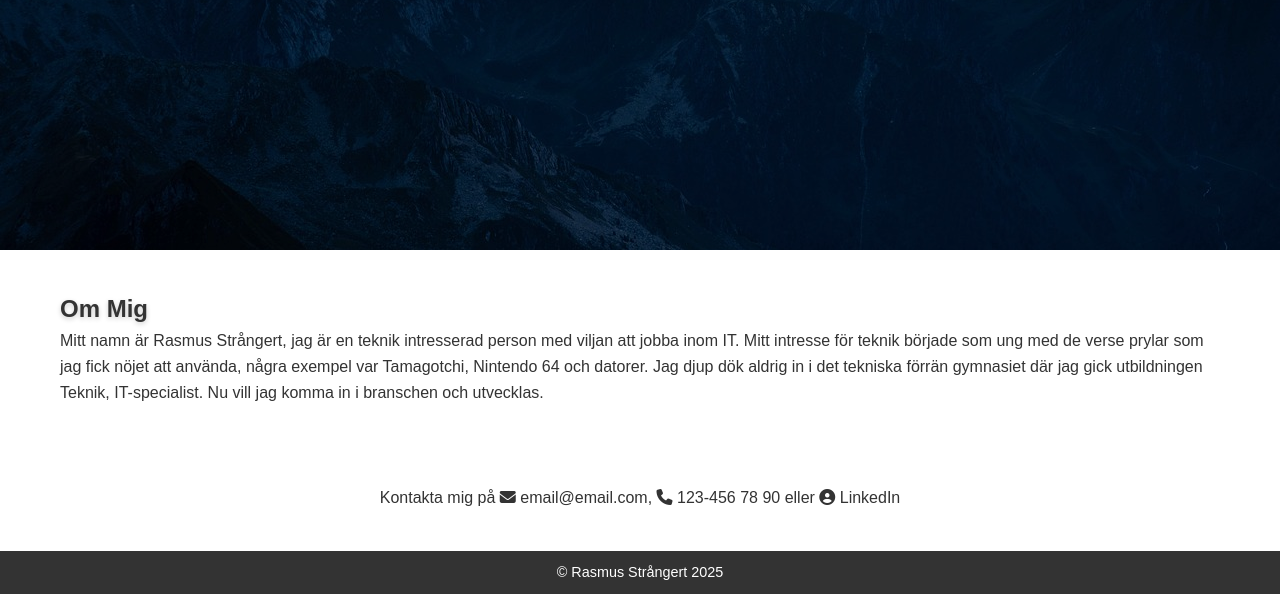
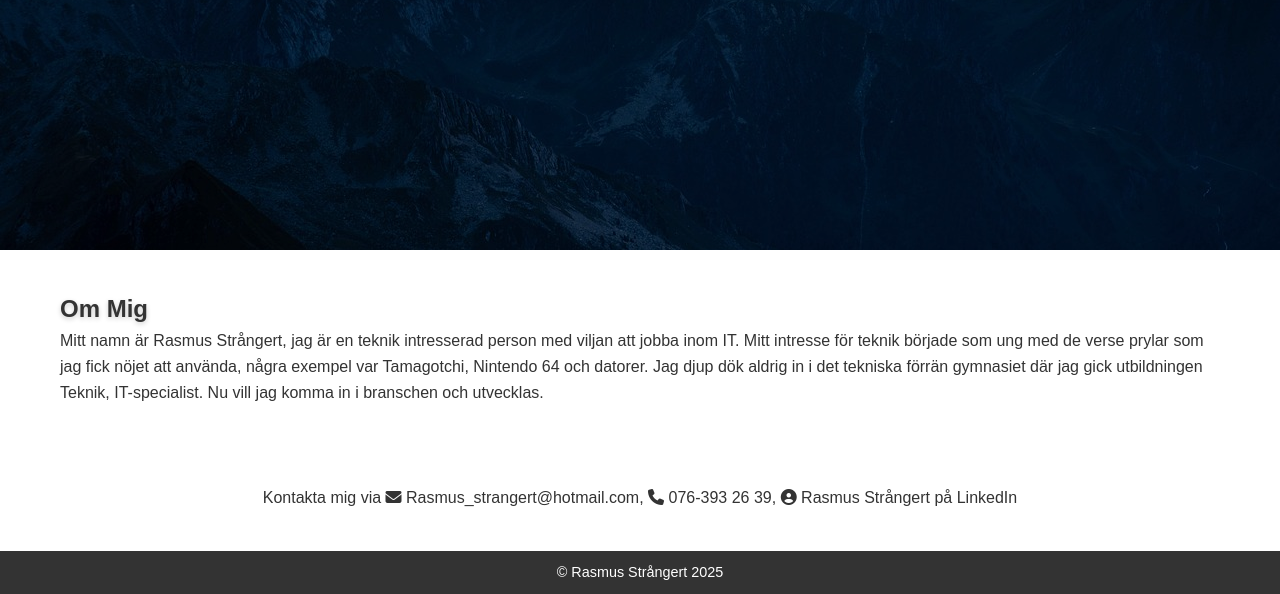
Before and after one commit to ZunarOrion/ZunarOrion.github.io, a plain HTML site: page portfolio/index.html in a window 1280 px wide. Shown: the part 496-1090 px from the top of the page. Drawn offline with Linux system fonts and the light colour scheme.

Commit message:
More changes to portfolio

```diff
--- a/portfolio/index.html
+++ b/portfolio/index.html
@@ -46,9 +46,9 @@
     </main>
 
     <div class="contact">
-        <p>Kontakta mig på <i class="fa-solid fa-envelope"></i> email@email.com,
-            <i class="fa-solid fa-phone"></i> 123-456 78 90 eller
-            <i class="fa-solid fa-circle-user"></i> LinkedIn
+        <p>Kontakta mig via <i class="fa-solid fa-envelope"></i> Rasmus_strangert@hotmail.com,
+            <i class="fa-solid fa-phone"></i> 076-393 26 39,
+            <i class="fa-solid fa-circle-user"></i> Rasmus Strångert på LinkedIn
         </p>
     </div>
 
--- a/portfolio/style.css
+++ b/portfolio/style.css
@@ -234,6 +234,7 @@ header li a:hover, li a:focus {
     max-width: 1200px;
     margin: 40px auto;
     padding: 0 20px;
+    text-align: center;
 }
 
 footer {
```
